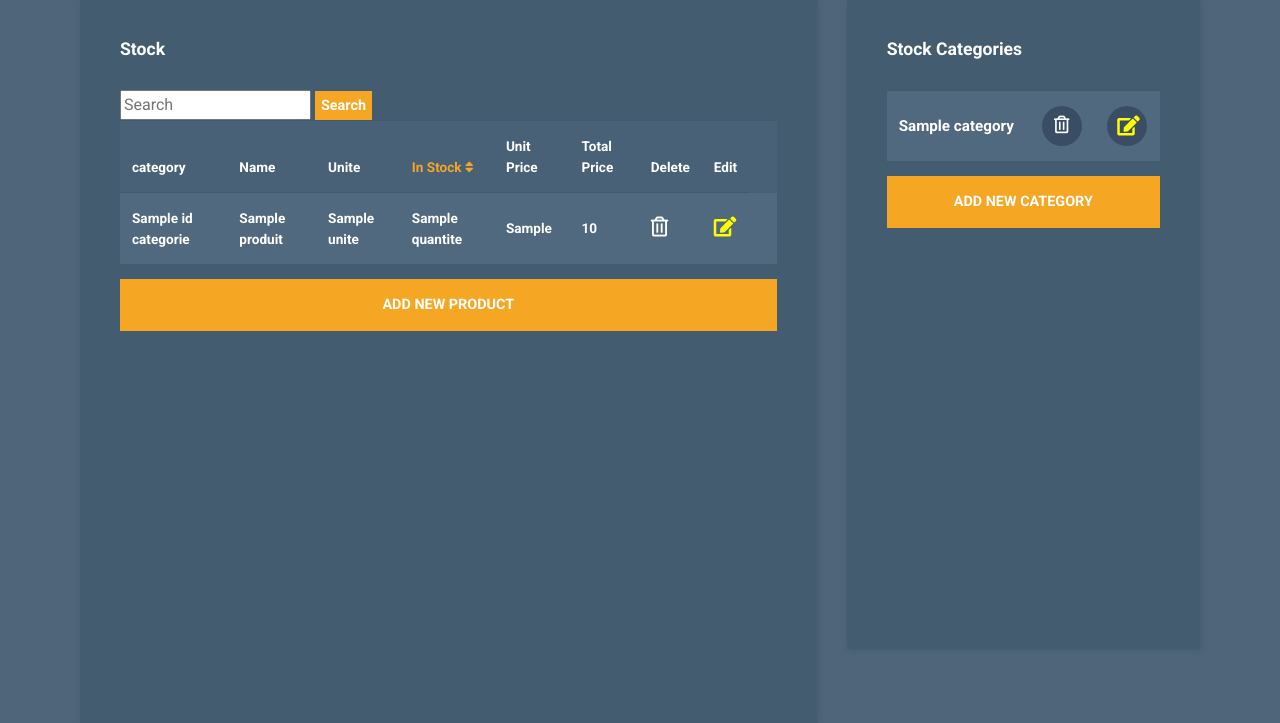
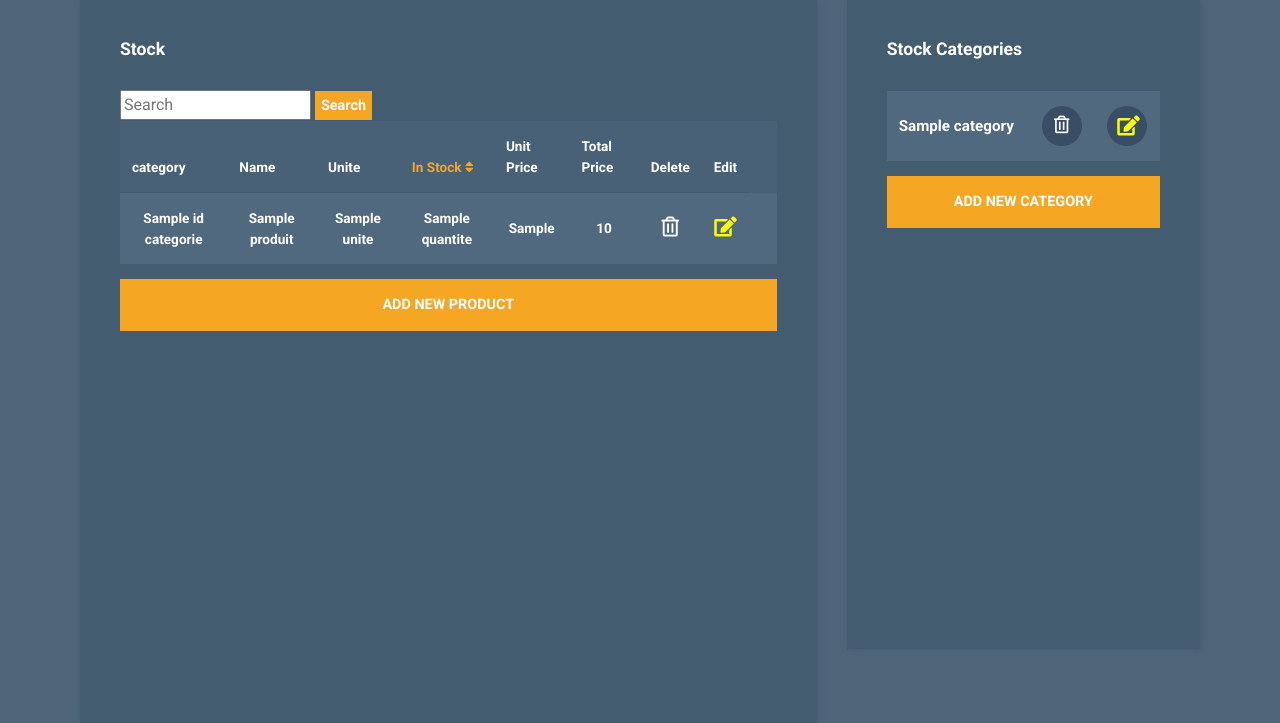
Before and after one commit to GhaithBrzig/WebProject, a Symfony app: template templates/stock.html.twig in a window 1280 px wide. Shown: the part 149-872 px from the top of the page. Run offline with Twig, Linux system fonts and the light colour scheme; the template is opened without the code that fills it: most values are stand-ins (such as "Sample title", 1, 10 or a date in 2020); some libraries are stand-ins or nearby versions.

Commit message:
align text center in tables

```diff
--- a/templates/stock.html.twig
+++ b/templates/stock.html.twig
@@ -30,18 +30,18 @@
               <tbody>
                 <tr {% for p in produits %}>
 
-                  <td> {{p.IdCategorie.nom}} </td>
-                  <td> {{p.nom}} </td>
-                  <td> {{p.unite}} </td>
-                  <td> {{p.quantite}} </td>
-                  <td> {{p.PrixUnitaire}} </td>
-                  <td> {{p.PrixTotal}} </td>
-                  <td>
+                  <td style="text-align:center"> {{p.IdCategorie.nom}} </td>
+                  <td style="text-align:center"> {{p.nom}} </td>
+                  <td style="text-align:center"> {{p.unite}} </td>
+                  <td style="text-align:center"> {{p.quantite}} </td>
+                  <td style="text-align:center"> {{p.PrixUnitaire}} </td>
+                  <td style="text-align:center"> {{p.PrixTotal}} </td>
+                  <td style="text-align:center">
                     <a href="{{ path('del',{'id':p.id}) }}">
                       <i class="far fa-trash-alt tm-product-delete-icon" style='font-size:20px;color:rgb(255, 255, 255)'></i>
                     </a>
                   </td>
-                  <td>
+                  <td style="text-align:center">
                     <a href="{{ path('Upd',{'id':p.id}) }}">
                         <i class="fas fa-edit" style='font-size:20px;color:yellow'></i>
                     </a>
```
Also changed, not shown: templates/reclamations.html.twig (+4 -4 lines).
